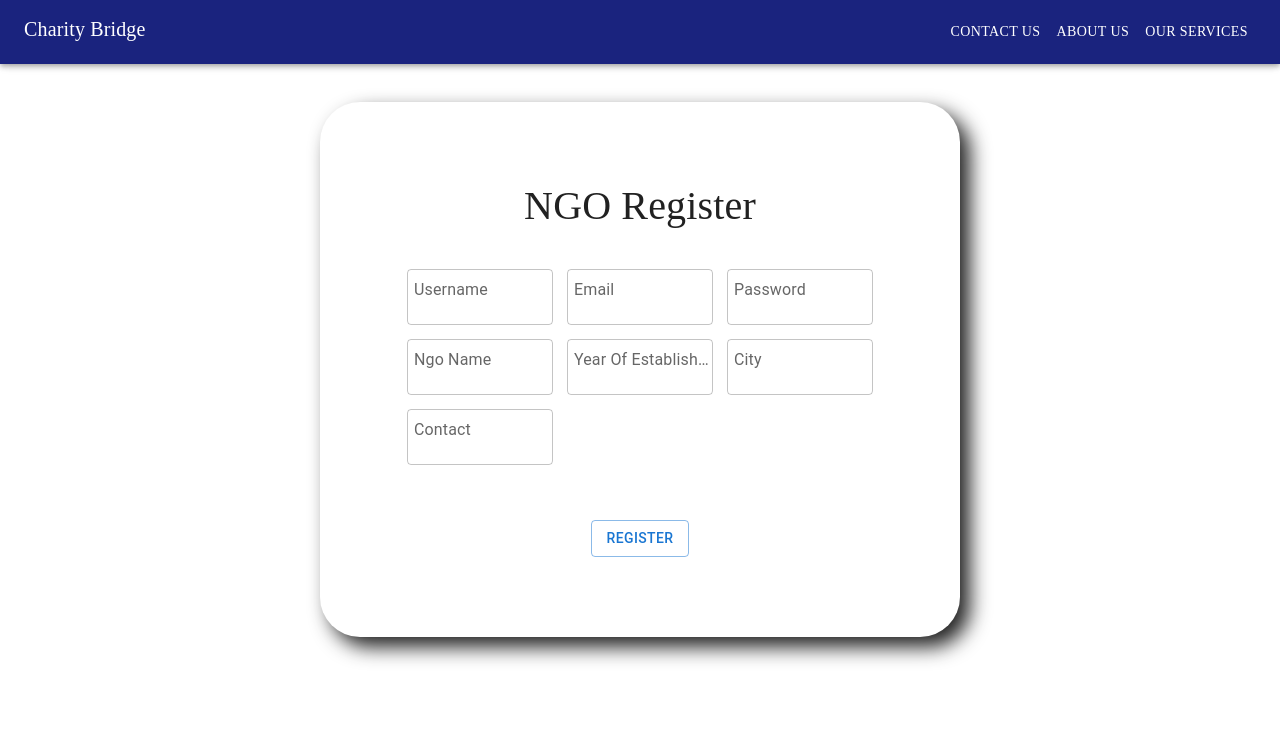
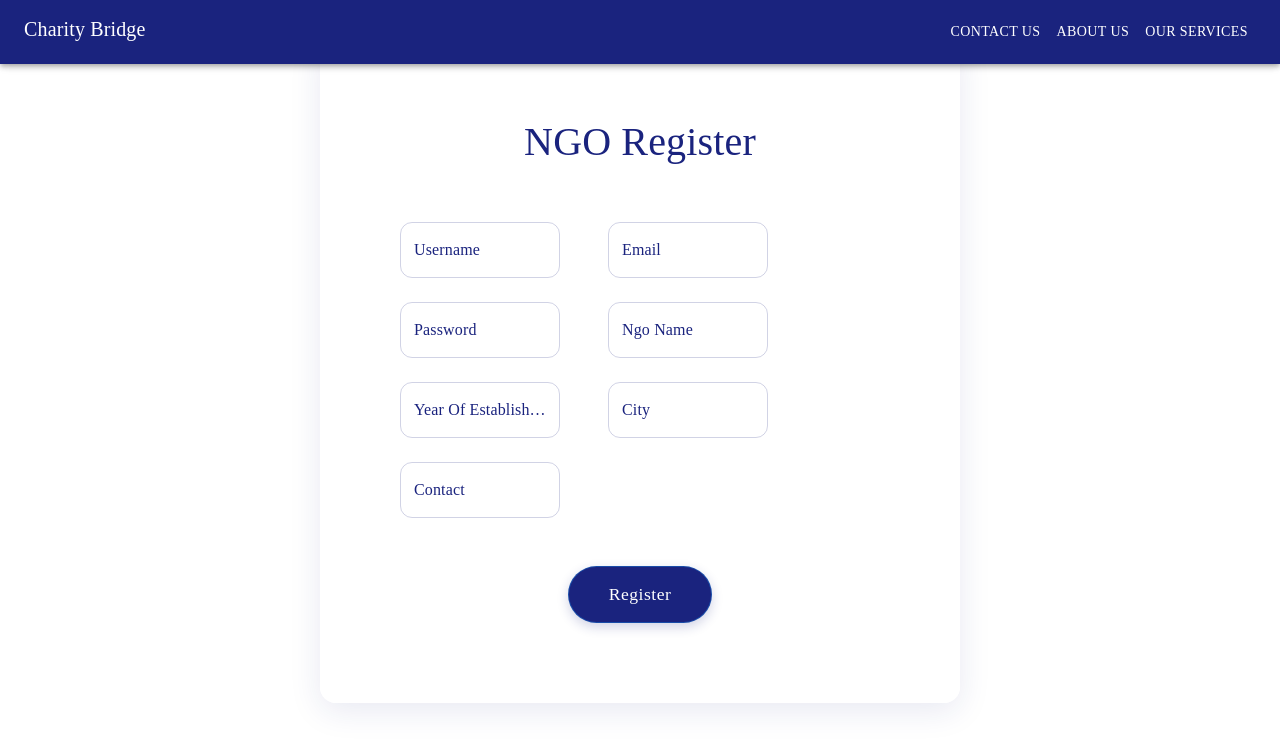
Before and after one commit to harshalpatel1990/Charity-Bridge, a React (Vite) app: page /ngo/register in a window 1280 px wide. Shown: the top 748 px of the page. Built offline with nearby package versions, Linux system fonts and the light colour scheme.

Commit message:
ngoregister

```diff
--- a/src/Pages/Ngoregister.jsx
+++ b/src/Pages/Ngoregister.jsx
@@ -8,6 +8,93 @@ import { addDoc, collection } from "firebase/firestore"; // Import Firestore fun
 import { useState } from "react";
 import { Grid, Paper } from "@mui/material";
 import { useNavigate } from "react-router-dom";
+
+const styles = {
+  paper: {
+    padding: { xs: 4, md: 10 },
+    display: "flex",
+    justifyContent: "center",
+    flexDirection: "column",
+    alignItems: "center",
+    borderRadius: 4,
+    marginTop: "3%",
+    width: { xs: "70%", sm: "70%", md: "50%" },
+    backgroundColor: "rgba(255, 255, 255, 0.95)",
+    boxShadow: "0 8px 32px rgba(26, 35, 126, 0.1)",
+    backdropFilter: "blur(10px)",
+    transition: "transform 0.3s ease-in-out",
+    "&:hover": {
+      transform: "translateY(-5px)",
+    },
+  },
+  title: {
+    color: "#1a237e",
+    fontFamily: "'Playfair Display', serif",
+    fontSize: "2.5rem",
+    marginBottom: "2rem",
+    position: "relative",
+    "&::after": {
+      content: '""',
+      position: "absolute",
+      bottom: -10,
+      left: "50%",
+      transform: "translateX(-50%)",
+      width: "60px",
+      height: "3px",
+      backgroundColor: "#1a237e",
+      borderRadius: "2px",
+    },
+  },
+  textField: {
+    "& .MuiOutlinedInput-root": {
+      borderRadius: "12px",
+      transition: "all 0.3s",
+      backgroundColor: "rgba(255, 255, 255, 0.9)",
+      "&:hover": {
+        backgroundColor: "rgba(255, 255, 255, 1)",
+      },
+      "& fieldset": {
+        borderColor: "rgba(26, 35, 126, 0.2)",
+      },
+      "&:hover fieldset": {
+        borderColor: "#1a237e",
+      },
+      "&.Mui-focused fieldset": {
+        borderColor: "#1a237e",
+      },
+    },
+    "& .MuiInputLabel-root": {
+      color: "#1a237e",
+      fontFamily: "'Playfair Display', serif",
+    },
+    width: { xs: "100%", sm: "80%", md: "100%" },
+  },
+  button: {
+    backgroundColor: "#1a237e",
+    color: "white",
+    padding: "12px 40px",
+    borderRadius: "30px",
+    fontSize: "1.1rem",
+    fontFamily: "'Playfair Display', serif",
+    textTransform: "none",
+    boxShadow: "0 4px 12px rgba(26, 35, 126, 0.2)",
+    transition: "all 0.3s ease",
+    "&:hover": {
+      backgroundColor: "#283593",
+      transform: "translateY(-2px)",
+      boxShadow: "0 6px 15px rgba(26, 35, 126, 0.3)",
+    },
+  },
+  errorText: {
+    color: "#f44336",
+    marginTop: "1rem",
+    fontFamily: "'Playfair Display', serif",
+    fontSize: "0.9rem",
+  },
+  grid: {
+    gap: 3,
+  },
+};
 
 function Ngoregister() {
   const navigate = useNavigate();
@@ -93,20 +180,10 @@ function Ngoregister() {
   return (
     <>
       <center>
-        <Paper
-          sx={{
-            padding: 10,
-            background: "",
-            borderRadius: 10,
-            width: "50%",
-            height: "100%",
-            boxShadow: "10px 10px 20px",
-            marginTop: "8%",
-          }}
-        >
-          <h1 style={{ fontFamily: "cursive" }}>NGO Register</h1>
+        <Paper sx={styles.paper}>
+          <h1 style={styles.title}>NGO Register</h1>
           <br />
-          <Grid container>
+          <Grid container sx={styles.grid}>
             <Grid item xs={12} sm={12} md={4} key={0}>
               <TextField
                 id="outlined-basic"
@@ -115,7 +192,7 @@ function Ngoregister() {
                 type="text"
                 name="username"
                 onChange={handleChange}
-                sx={gridstyle}
+                sx={styles.textField}
               />
             </Grid>
             <br />
@@ -128,7 +205,7 @@ function Ngoregister() {
                 type="email"
                 name="email"
                 onChange={handleChange}
-                sx={gridstyle}
+                sx={styles.textField}
               />
             </Grid>
             <br />
@@ -141,7 +218,7 @@ function Ngoregister() {
                 type="password"
                 name="password"
                 onChange={handleChange}
-                sx={gridstyle}
+                sx={styles.textField}
               />
             </Grid>
             <br />
@@ -154,7 +231,7 @@ function Ngoregister() {
                 type="text"
                 name="ngoname"
                 onChange={handleChange}
-                sx={gridstyle}
+                sx={styles.textField}
               />
             </Grid>
             <br />
@@ -167,7 +244,7 @@ function Ngoregister() {
                 type="number"
                 name="yearofestablishment"
                 onChange={handleChange}
-                sx={gridstyle}
+                sx={styles.textField}
               />
             </Grid>
             <br />
@@ -180,7 +257,7 @@ function Ngoregister() {
                 type="text"
                 name="city"
                 onChange={handleChange}
-                sx={gridstyle}
+                sx={styles.textField}
               />
             </Grid>
             <br />
@@ -193,17 +270,21 @@ function Ngoregister() {
                 type="number"
                 name="contact"
                 onChange={handleChange}
-                sx={gridstyle}
+                sx={styles.textField}
               />
             </Grid>
           </Grid>
           <br />
           <br />
-          <Button variant="outlined" onClick={handleRegister}>
+          <Button
+            variant="outlined"
+            onClick={handleRegister}
+            sx={styles.button}
+          >
             Register
           </Button>
           {/* Display error message */}
-          {error && <p style={{ color: "red" }}>{error}</p>}
+          {error && <p style={styles.errorText}>{error}</p>}
         </Paper>
       </center>
       <br />
```
